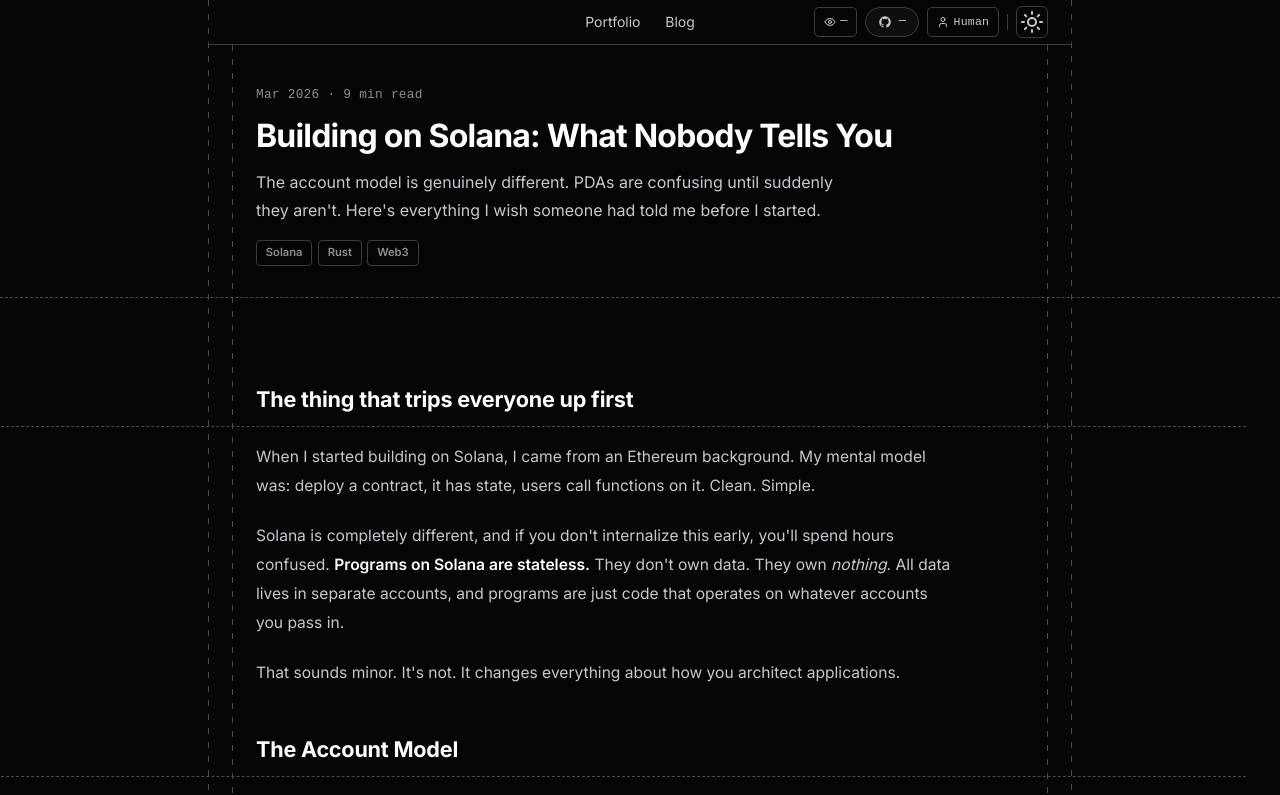
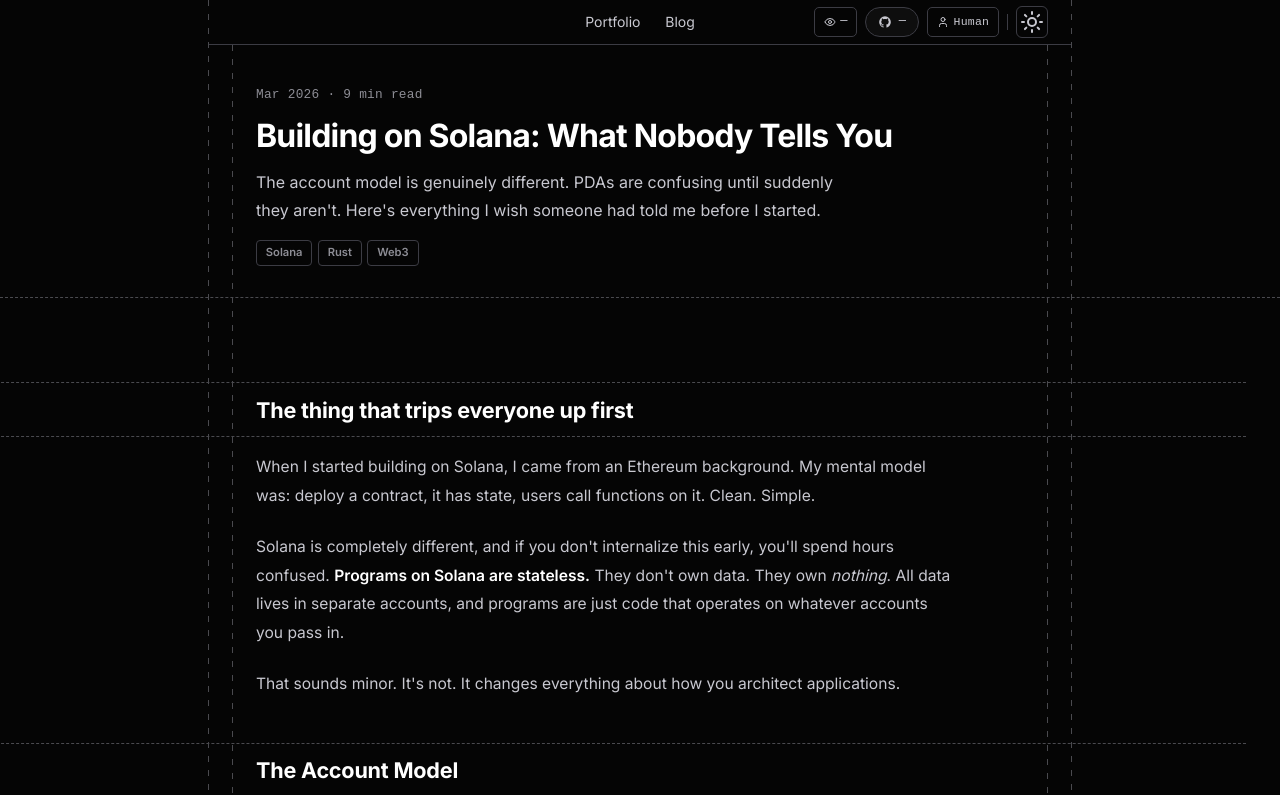
Before and after one commit to Abhijitam01/portfolio-website, a Next.js app: page /blog/building-on-solana in a window 1280 px wide. Shown: the top 795 px of the page. Built offline with nearby package versions, Linux system fonts and the light colour scheme; no server answers.

Commit message:
fix: two-line dividers for blog h2/h3 subheadings

```diff
--- a/src/app/globals.css
+++ b/src/app/globals.css
@@ -2622,8 +2622,18 @@
     margin: 2.75rem 0 1rem;
     letter-spacing: -0.01em;
     color: var(--text-primary);
-    padding-bottom: 0.65rem;
-    position: relative;
+    padding: 0.65rem 0;
+    position: relative;
+}
+.blog-article-body h2::before {
+    content: "";
+    position: absolute;
+    top: 0;
+    left: 50%;
+    transform: translateX(-50%);
+    width: 100vw;
+    border-top: 1px dashed var(--border-dotted);
+    pointer-events: none;
 }
 .blog-article-body h2::after {
     content: "";
@@ -2641,8 +2651,19 @@
     font-weight: 600;
     margin: 2rem 0 0.65rem;
     color: var(--text-primary);
-    padding-bottom: 0.5rem;
-    position: relative;
+    padding: 0.5rem 0;
+    position: relative;
+}
+.blog-article-body h3::before {
+    content: "";
+    position: absolute;
+    top: 0;
+    left: 50%;
+    transform: translateX(-50%);
+    width: 100vw;
+    border-top: 1px dashed var(--border-dotted);
+    pointer-events: none;
+    opacity: 0.5;
 }
 .blog-article-body h3::after {
     content: "";
```
